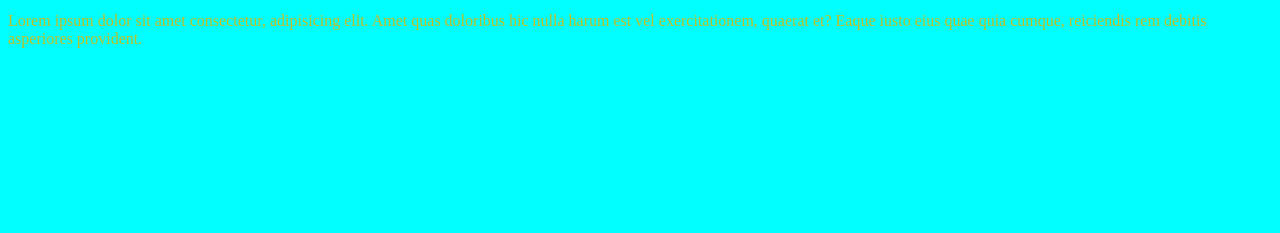
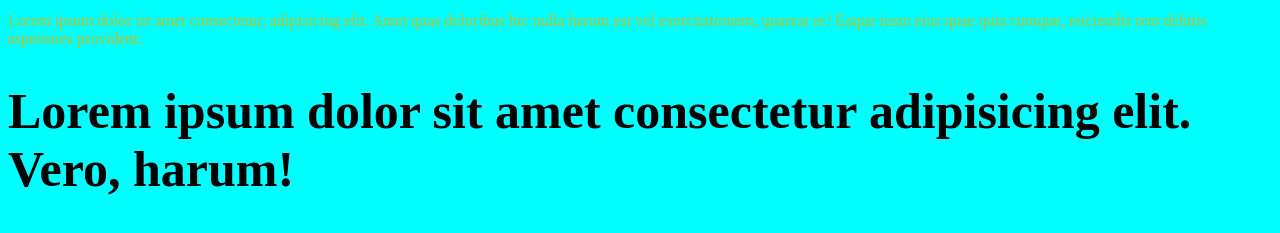
Before and after one commit to dev-Dendi/gittest, a plain HTML site: page index.html in a window 1280 px wide. Shown: the part 147-380 px from the top of the page. Drawn offline with Linux system fonts and the light colour scheme.

Commit message:
Вторая фиксация

```diff
--- a/index.html
+++ b/index.html
@@ -12,5 +12,7 @@
     <p>Git + GITHUB</p>
     <h1>Hello!</h1>
     <p>Lorem ipsum dolor sit amet consectetur, adipisicing elit. Amet quas doloribus hic nulla harum est vel exercitationem, quaerat et? Eaque iusto eius quae quia cumque, reiciendis rem debitis asperiores provident.</p>
+
+    <h1>Lorem ipsum dolor sit amet consectetur adipisicing elit. Vero, harum!</h1>
 </body>
 </html>
```
Also changed, not shown: css/about.html (added).
